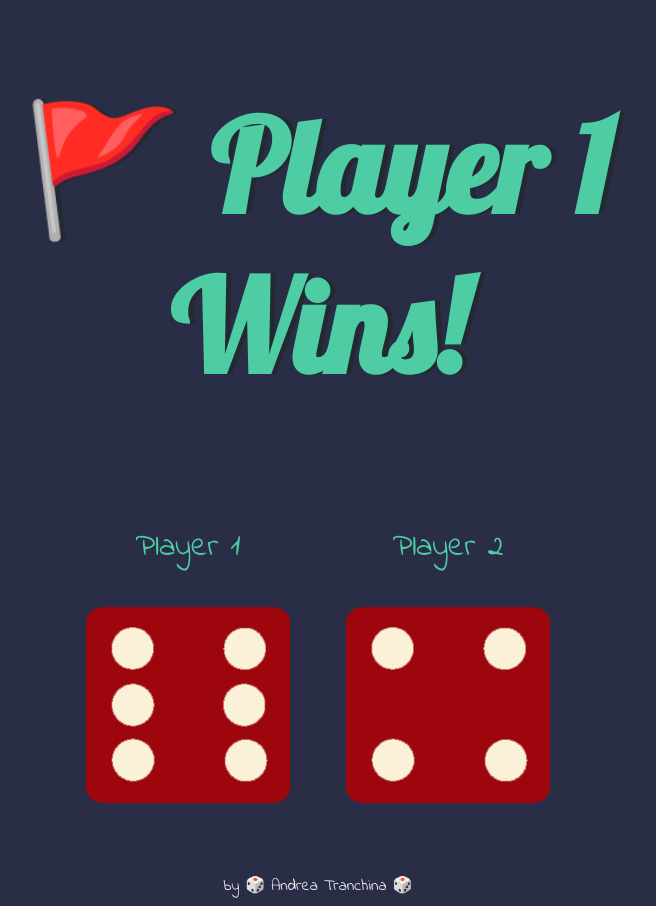
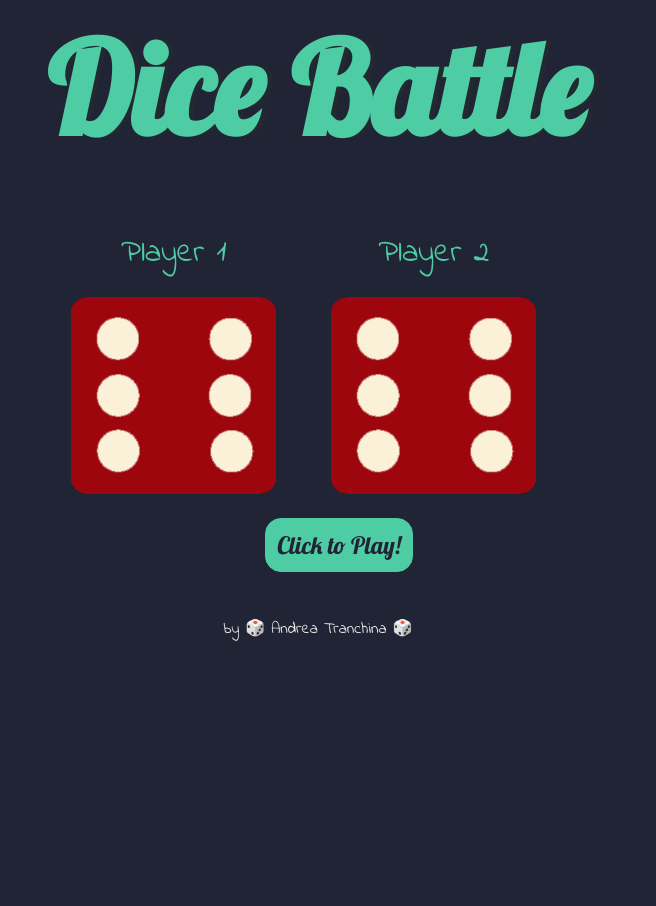
Before and after one commit to andreatranchina/dicegame, a plain HTML site: page index.html in a window 1280 px wide. Shown: the whole page, without its empty margins (322-978 px from the left). After the commit the page ends 800 px from the top, so only its background shows below. Drawn offline with Linux system fonts and the light colour scheme.

Commit message:
modify to add button

```diff
--- a/index.html
+++ b/index.html
@@ -10,7 +10,7 @@
 
 <body>
     <div class="container">
-       <h1>Refresh Me</h1>
+       <h1>Dice Battle</h1>
 
         <div class="dice">
             <p>Player 1</p>
@@ -22,6 +22,8 @@
             <img class="img2" src="images/dice6.png">
         </div>
 
+        <button class="play-again" type="button" onclick="play()">Click to Play!</button>
+
     </div>
 
     <script src="index.js" charset="UTF-8"></script>
--- a/index.js
+++ b/index.js
@@ -1,15 +1,23 @@
-var randomNumber1 = (Math.ceil(Math.random()*6));
+function play () {
+    var randomNumber1 = (Math.ceil(Math.random()*6));
+    var randomImageSource1 = "images/dice" + randomNumber1 + ".png";
+    document.querySelectorAll("img")[0].setAttribute("src", randomImageSource1);
 
-var randomImageSource1 = "images/dice" + randomNumber1 + ".png";
+    var randomNumber2 = (Math.ceil(Math.random()*6));
+    var randomImageSource2 = "images/dice" + randomNumber2 + ".png";
+    document.querySelectorAll("img")[1].setAttribute("src", randomImageSource2);
 
-document.querySelectorAll("img")[0].setAttribute("src", randomImageSource1);
+    if (randomNumber1 > randomNumber2){
+        document.querySelector("h1").textContent = "🚩 Player 1 Wins!";
+    }
+    else if (randomNumber1 < randomNumber2){
+        document.querySelector("h1").textContent = "Player 2 Wins! 🚩";
+    }
+    else {
+        document.querySelector("h1").textContent = "Draw";
+}
 
-var randomNumber2 = (Math.ceil(Math.random()*6));
-
-var randomImageSource2 = "images/dice" + randomNumber2 + ".png";
-
-document.querySelectorAll("img")[1].setAttribute("src", randomImageSource2);
-
+}
 
 // if (randomNumber1 ==1) {
 //     document.querySelector(".img1").setAttribute("src", "images/dice1.png");
@@ -52,14 +60,3 @@ document.querySelectorAll("img")[1].setAttribute("src", randomImageSource2);
 // else {
 //     document.querySelector(".img2").setAttribute("src", "images/dice6.png");
 // }
-
-
-if (randomNumber1 > randomNumber2){
-    document.querySelector("h1").textContent = "🚩 Player 1 Wins!";
-}
-else if (randomNumber1 < randomNumber2){
-    document.querySelector("h1").textContent = "Player 2 Wins! 🚩";
-}
-else {
-    document.querySelector("h1").textContent = "Draw";
-}
--- a/styles.css
+++ b/styles.css
@@ -7,14 +7,18 @@
 .dice{
     text-align:center;
     display: inline-block; /*puts player 1 and player 2 on the same line*/
+    position: relative;
+    left: 7%;
 }
 
 body {
-    background-color: #292E46;
+    /* background-color: #292E46; */
+    background-color: #212434;
 }
 
 h1{
-    margin: 30 px;
+    margin-top:0;
+    margin-bottom: 30px;
     font-family: 'Lobster', cursive;
     text-shadow: 5px 0 #232931;
     font-size: 8rem;
@@ -25,6 +29,7 @@ p {
     font-size: 2rem;
     color: #4ECCA3;
     font-family: 'Indie Flower', cursive;
+    margin-bottom: 1rem;
 }
 
 img {
@@ -32,9 +37,29 @@ img {
   }
 
   footer {
-    margin-top: 5%;
+    margin-top: 8%;
     color: #EEEEEE;
     text-align: center;
     font-family: 'Indie Flower', cursive;
 
   }
+
+  .play-again{
+    position: relative;
+    top: 3.5rem;
+    right: 27%;
+    border: 1px solid #4ECCA3;
+    background: #4ECCA3;
+    padding: 0.7rem;
+    border-radius: 1rem;
+    font-family: 'Lobster', cursive;
+    color: #212434;
+    font-size: 1.5rem;
+  }
+
+  .play-again:hover{
+    background: transparent;
+    color: #4ECCA3;
+    cursor: pointer;
+
+  }
```
